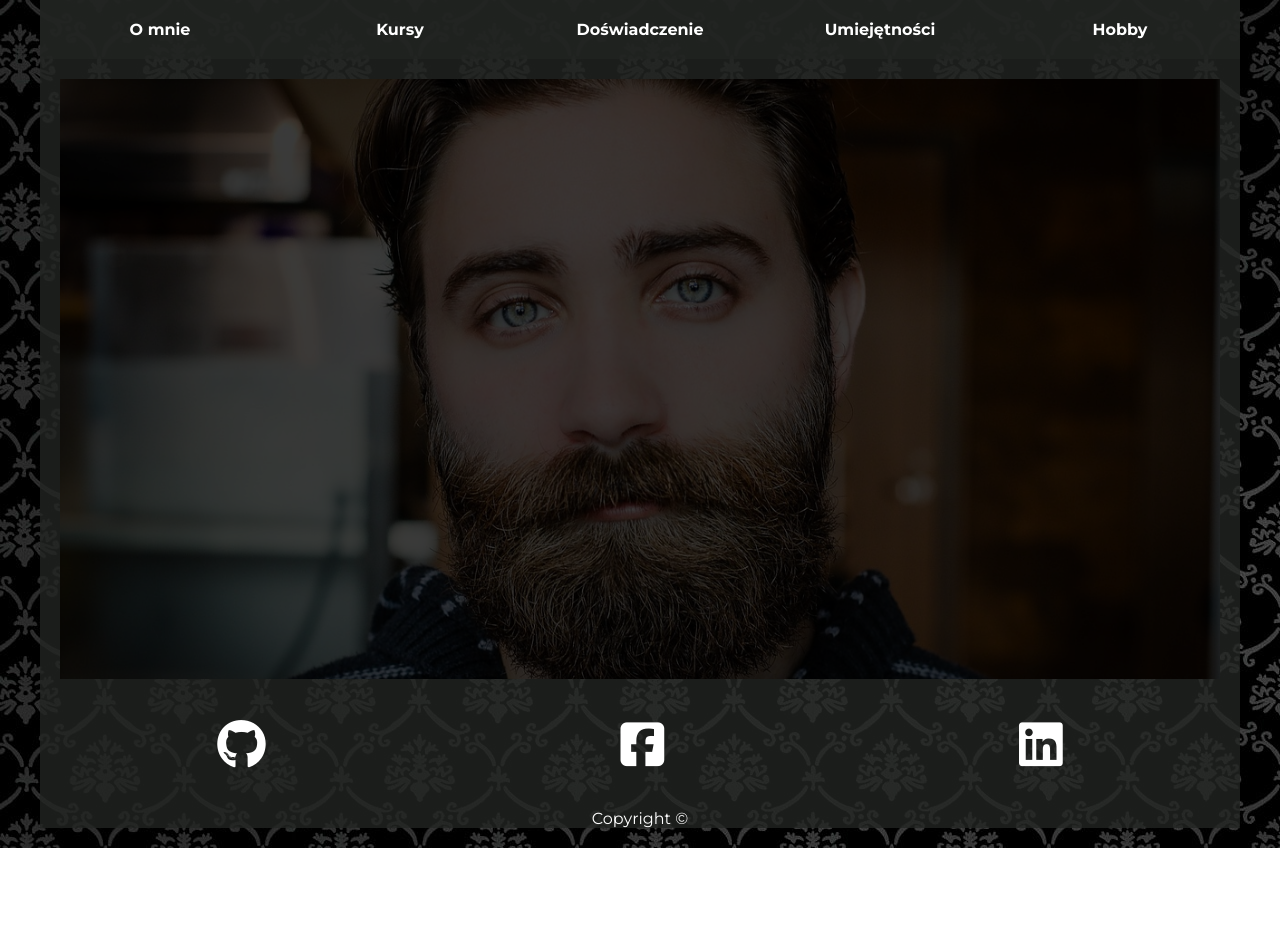
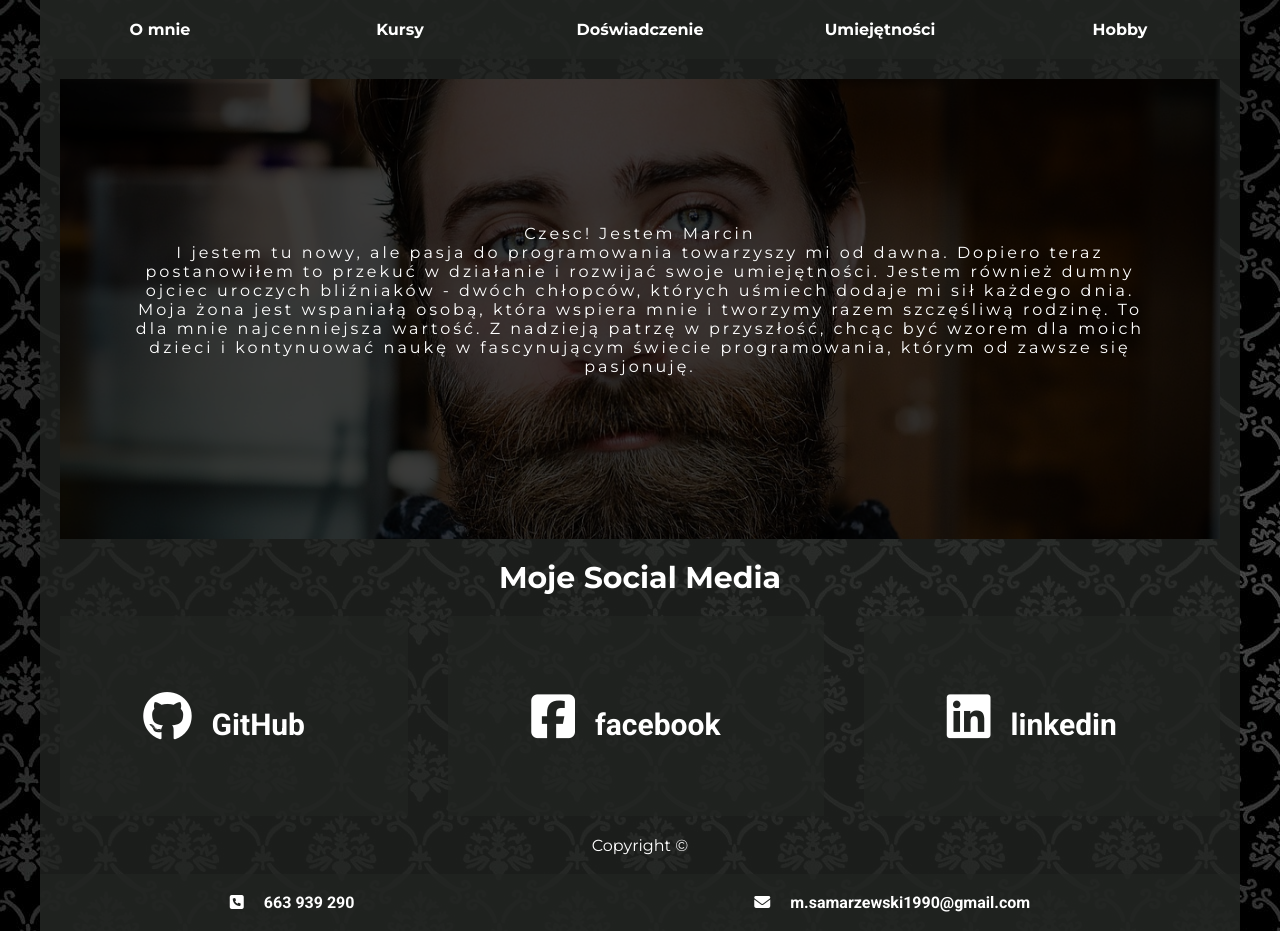
Before and after one commit to marcinsamarzewski/CVMARCIN, a website: page src/index.html in a window 1280 px wide. Before the commit the page ends 848 px from the top, so only its background shows below. Drawn offline with Linux system fonts and the light colour scheme.

Commit message:
add modifyexit

```diff
--- a/src/css/style.css
+++ b/src/css/style.css
@@ -17,6 +17,7 @@ body {
 	font-family: 'Montserrat', 'sans-serif';
 	color: #fff;
 }
+/* NAVIGATION */
 ul {
 	display: flex;
 	list-style: none;
@@ -33,37 +34,80 @@ li {
 a {
 	text-decoration: none;
 	color: white;
-	padding: 20px 40px;
+	margin: 20px 40px;
 	font-weight: bold;
+	padding: 10px;
+	transition: background-color 0.3s linear, color 0.3s linear;
 }
-.firstPage {
-	margin: 20px 20px;
-	background-image: url(../images/beard-g3ebf5aa80_1280.jpg);
+li a:hover {
+	border: 3px solid rgb(0, 0, 0);
+	background-color: #fff;
+	color: black;
+}
+
+/* HEADER */
+.Page {
+	margin: 20px 20px 0 20px;
+
 	background-repeat: no-repeat;
 	background-size: cover;
 	background-position: center;
 	/* max-width: 1100px; */
 }
-.myPhoto {
-	height: 600px;
+.halfThone {
+	height: 460px;
 	background-color: rgba(0, 0, 0, 0.767);
+	position: relative;
 }
+.text {
+	position: absolute;
+	top: 50%;
+	left: 50%;
+	width: 90%;
+	transform: translate(-50%, -50%);
+	letter-spacing: 3px;
+}
+.firstPhoto {
+	background-image: url(../images/beard-g3ebf5aa80_1280.jpg);
+}
+/* ASIDE */
 .icon {
 	display: flex;
 }
 .icon a {
+	margin: 20px;
 	display: flex;
+	height: 200px;
 	align-items: center;
 	justify-content: space-around;
-	margin: 0 100px;
 	flex-grow: 1;
+	background-color: rgba(34, 37, 34, 0.726);
 }
-.forFooter {
+.forAside {
 	font-size: 50px;
 }
-
-.copyright p {
-	margin: 20px auto;
-	width: 100%;
+.asideSection {
+	margin: 20px 0 0 0;
 	text-align: center;
+	font-size: 30px;
 }
+.icon a span {
+	font-size: 30px;
+	font-family: 'Roboto', sans-serif;
+	margin: 20px;
+}
+/* Footer */
+p {
+	text-align: center;
+	padding: 0 0 19px 0;
+}
+.contact {
+	background-color: rgba(34, 37, 34, 0.726);
+	padding: 20px 0 20px 0;
+	display: flex;
+	justify-content: space-around;
+}
+.forContact span {
+	padding: 0 20px;
+	font-family: 'Roboto', sans-serif;
+}
--- a/src/index.html
+++ b/src/index.html
@@ -26,44 +26,40 @@
             </ul>
         </nav>
         <header>
-            <section class="firstPage">
-                <div class="myPhoto"></div>
-            </section>
+            <div class="Page firstPhoto">
+                <div class="halfThone">
+                    <p class="first text">Czesc! Jestem Marcin <br> I jestem tu nowy, ale pasja do programowania
+                        towarzyszy mi od dawna.
+                        Dopiero teraz
+                        postanowiłem to przekuć w działanie i rozwijać swoje umiejętności. Jestem również dumny ojciec
+                        uroczych bliźniaków - dwóch chłopców, których uśmiech dodaje mi sił każdego dnia. Moja żona jest
+                        wspaniałą osobą, która wspiera mnie i tworzymy razem szczęśliwą rodzinę. To dla mnie
+                        najcenniejsza wartość. Z nadzieją patrzę w przyszłość, chcąc być wzorem dla moich dzieci i
+                        kontynuować naukę w fascynującym świecie programowania, którym od zawsze się pasjonuję.</p>
+                </div>
 
+            </div>
         </header>
         <main>
-            <section class="experience">
-                <div class="courses">
-                    <!-- <p>Kodilla w 2021 Identyfikator poświadczenia </p>
-                    <p>ŚCIEŻKA 'WEB DEVELOPER z "Studiuje.it" </p> -->
-                </div>
-                <div class="work"></div>
-            </section>
-            <section class="project_gallery">
-                <div class="gallery"></div>
-            </section>
+            <h2 class="asideSection">Moje Social Media</h2>
+            <div class="icon">
+                <a href="https://github.com/marcinsamarzewski" target="_blank">
+                    <i class="forAside fa fa-github" aria-hidden="true"><span>GitHub</span></i></a>
+                <a href="https://www.facebook.com/marcin.samarzewski.1" target="_blank">
+                    <i class="forAside fa fa-facebook-square" aria-hidden="true"><span>facebook</span></i></a>
+                <a href="https://www.linkedin.com/in/marcin-samarzewski-a5b187223/" target="_blank">
+                    <i class=" forAside fa fa-linkedin-square" aria-hidden="true"><span>linkedin</span></i></a>
+            </div>
         </main>
-        <!-- <aside></aside> -->
-        <footer class="socialMedia">
+        <footer>
+            <p>Copyright ©</p>
+            <div class="contact">
+                <i class="forContact fa fa-phone-square" aria-hidden="true"><span>663 939 290</span></i>
+                <i class="forContact fa fa-envelope" aria-hidden="true"><span>m.samarzewski1990@gmail.com</span></i>
+        </footer>
 
-
-            <div class="icon">
-                <a href="">
-                    <i class="forFooter fa fa-github" aria-hidden="true"></i></a>
-                <a href="">
-                    <i class="forFooter fa fa-facebook-square" aria-hidden="true"></i></a>
-                <a href="">
-                    <i class=" forFooter fa fa-linkedin-square" aria-hidden="true"></i></a>
-            </div>
-            <div class="copyright">
-                <p>Copyright © </p>
-            </div>
-            <div class="contact">
-
-            </div>
-        </footer>
     </div>
-
+    <script src="./js/script.js"></script>
 </body>
 
 </html>
--- a/src/js/script.js
+++ b/src/js/script.js
@@ -0,0 +1,20 @@
+const firstPage = document.querySelector('header div')
+// Buttons
+const firstBtn = document.querySelector('li a:nth-child(1)')
+const secondBtn = document.querySelector('li a:nth-child(2)')
+const thirdBtn = document.querySelector('li a:nth-child(3)')
+const fourthBtn = document.querySelector('li a:nth-child(4)')
+const fifthBtn = document.querySelector('li a:nth-child(5)')
+
+function preventPageReload(event) {
+	event.preventDefault()
+}
+
+function buttonRemover() {
+	firstPage.classList.toggle('firstPhoto')
+}
+
+firstBtn.addEventListener('click', function (event) {
+	preventPageReload(event)
+	buttonRemover()
+})
```
